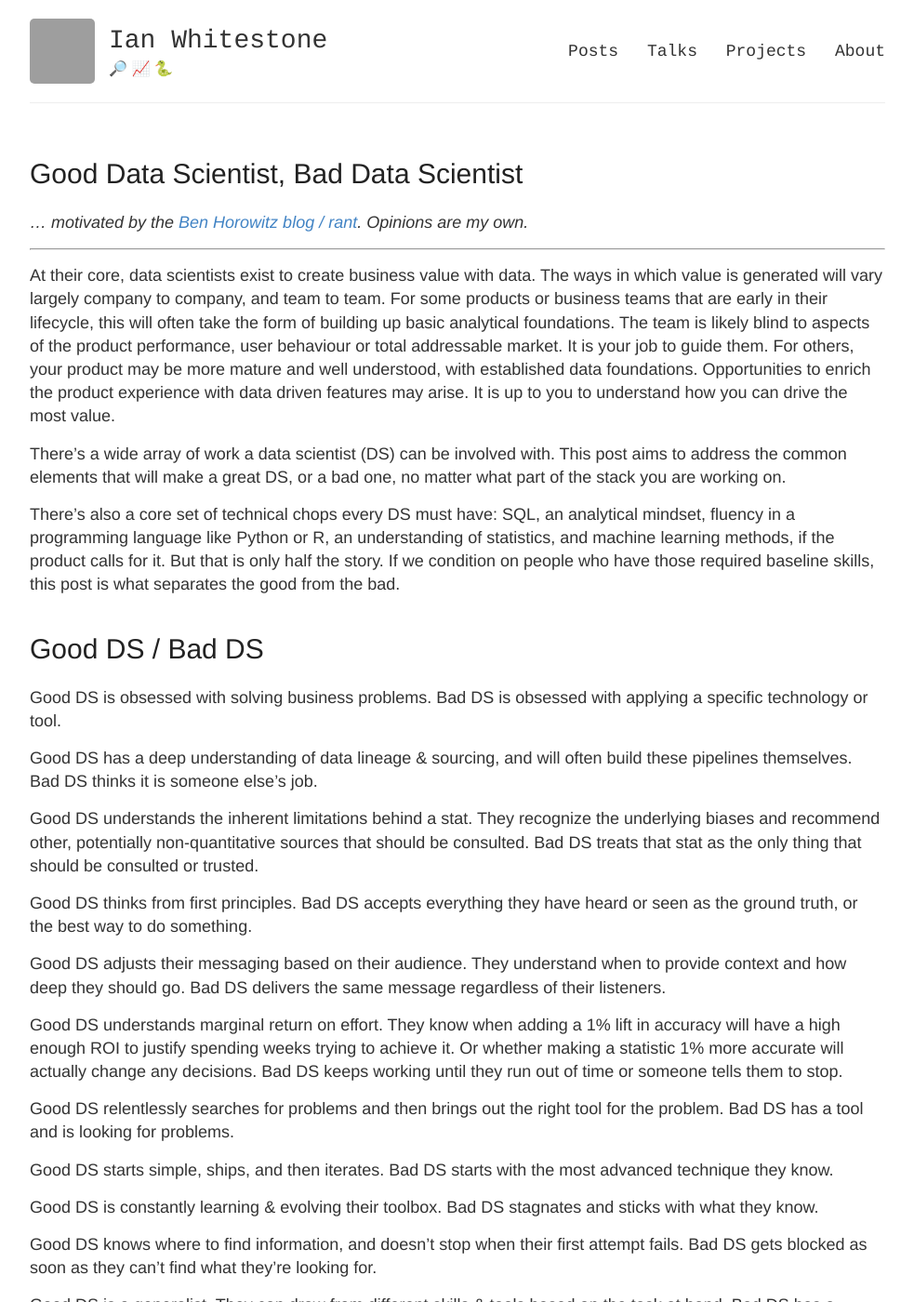
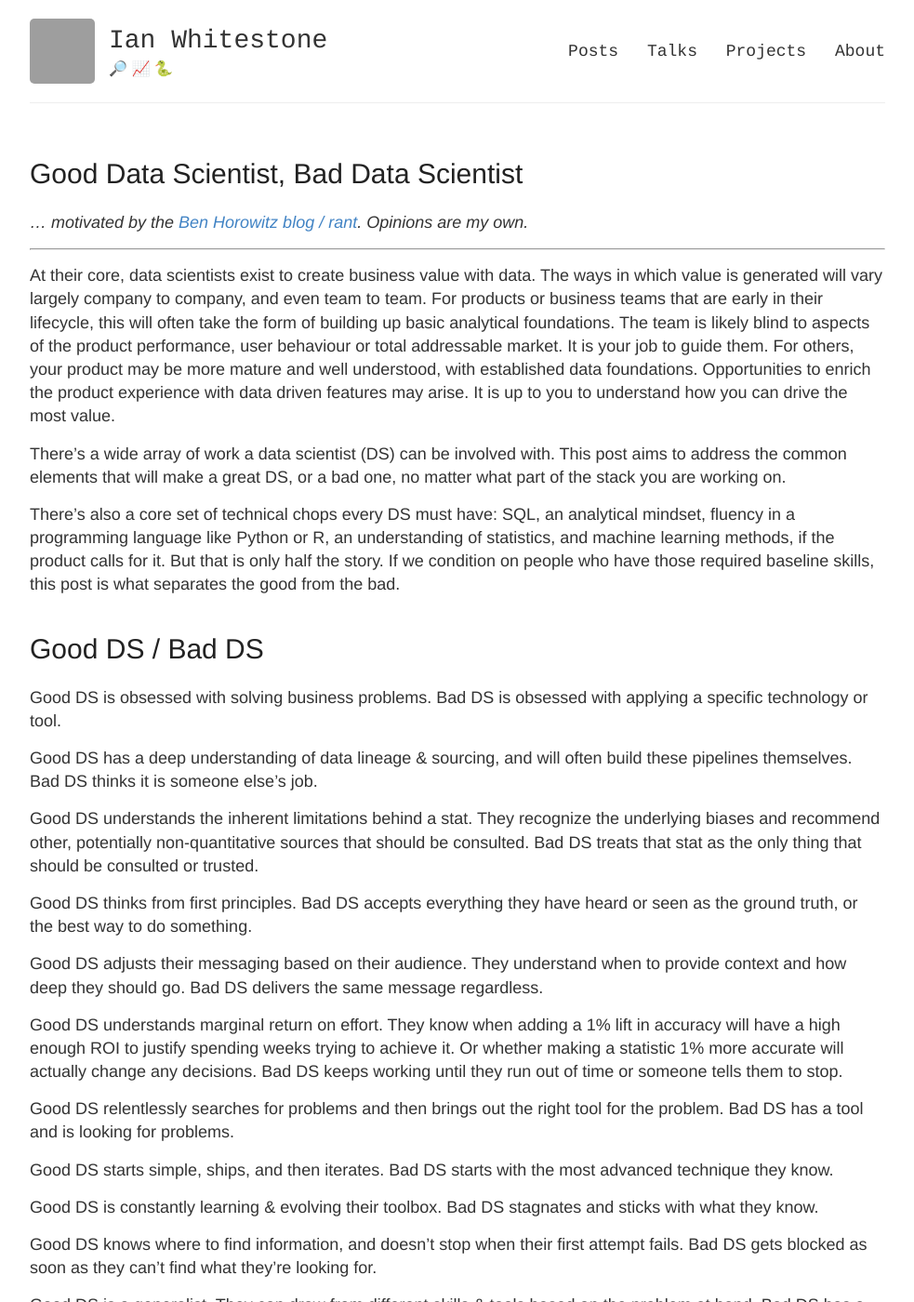
Before and after one commit to ian-whitestone/ian-whitestone.github.io, a Jekyll site: the page built from _posts/2021-05-09-good-ds-bad-ds.md, in a window 1280 px wide and 1400 px high. Shown: the whole window at 93% size, without its empty margins (148-1131 px from the left). Built offline with Jekyll 4.4.1, drawn with Linux system fonts in a browser that asks for light colours; some of the changed text lies outside the part shown; grey boxes are pictures that could not be loaded.

Commit message:
Good DS / Bad DS (#20) (#21)
* Updates from review

```diff
--- a/_posts/2021-05-09-good-ds-bad-ds.md
+++ b/_posts/2021-05-09-good-ds-bad-ds.md
@@ -12,7 +12,7 @@ comments: False
 
 <hr>
 
-At their core, data scientists exist to create business value with data. The ways in which value is generated will vary largely company to company, and team to team. For some products or business teams that are early in their lifecycle, this will often take the form of building up basic analytical foundations. The team is likely blind to aspects of the product performance, user behaviour or total addressable market. It is your job to guide them. For others, your product may be more mature and well understood, with established data foundations. Opportunities to enrich the product experience with data driven features may arise. It is up to you to understand how you can drive the most value.
+At their core, data scientists exist to create business value with data. The ways in which value is generated will vary largely company to company, and even team to team. For products or business teams that are early in their lifecycle, this will often take the form of building up basic analytical foundations. The team is likely blind to aspects of the product performance, user behaviour or total addressable market. It is your job to guide them. For others, your product may be more mature and well understood, with established data foundations. Opportunities to enrich the product experience with data driven features may arise. It is up to you to understand how you can drive the most value.
 
 There's a wide array of work a data scientist (DS) can be involved with. This post aims to address the common elements that will make a great DS, or a bad one, no matter what part of the stack you are working on.
 
@@ -28,7 +28,7 @@ Good DS understands the inherent limitations behind a stat. They recognize the u
 
 Good DS thinks from first principles. Bad DS accepts everything they have heard or seen as the ground truth, or the best way to do something.
 
-Good DS adjusts their messaging based on their audience. They understand when to provide context and how deep they should go. Bad DS delivers the same message regardless of their listeners.
+Good DS adjusts their messaging based on their audience. They understand when to provide context and how deep they should go. Bad DS delivers the same message regardless.
 
 Good DS understands marginal return on effort. They know when adding a 1% lift in accuracy will have a high enough ROI to justify spending weeks trying to achieve it. Or whether making a statistic 1% more accurate will actually change any decisions. Bad DS keeps working until they run out of time or someone tells them to stop.
 
```
Also changed, not shown: other parts of _posts/2021-05-09-good-ds-bad-ds.md (+3 -3 lines).
